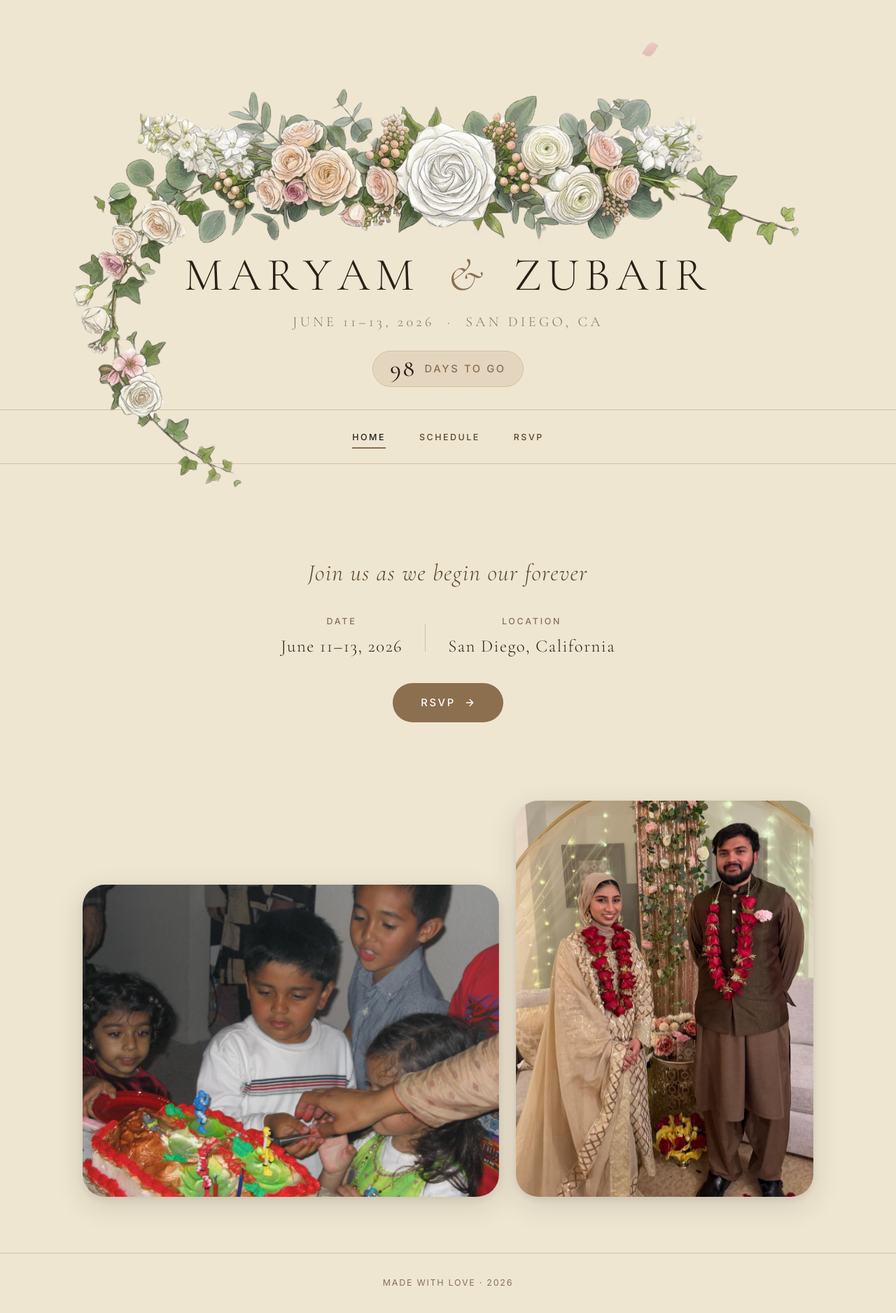
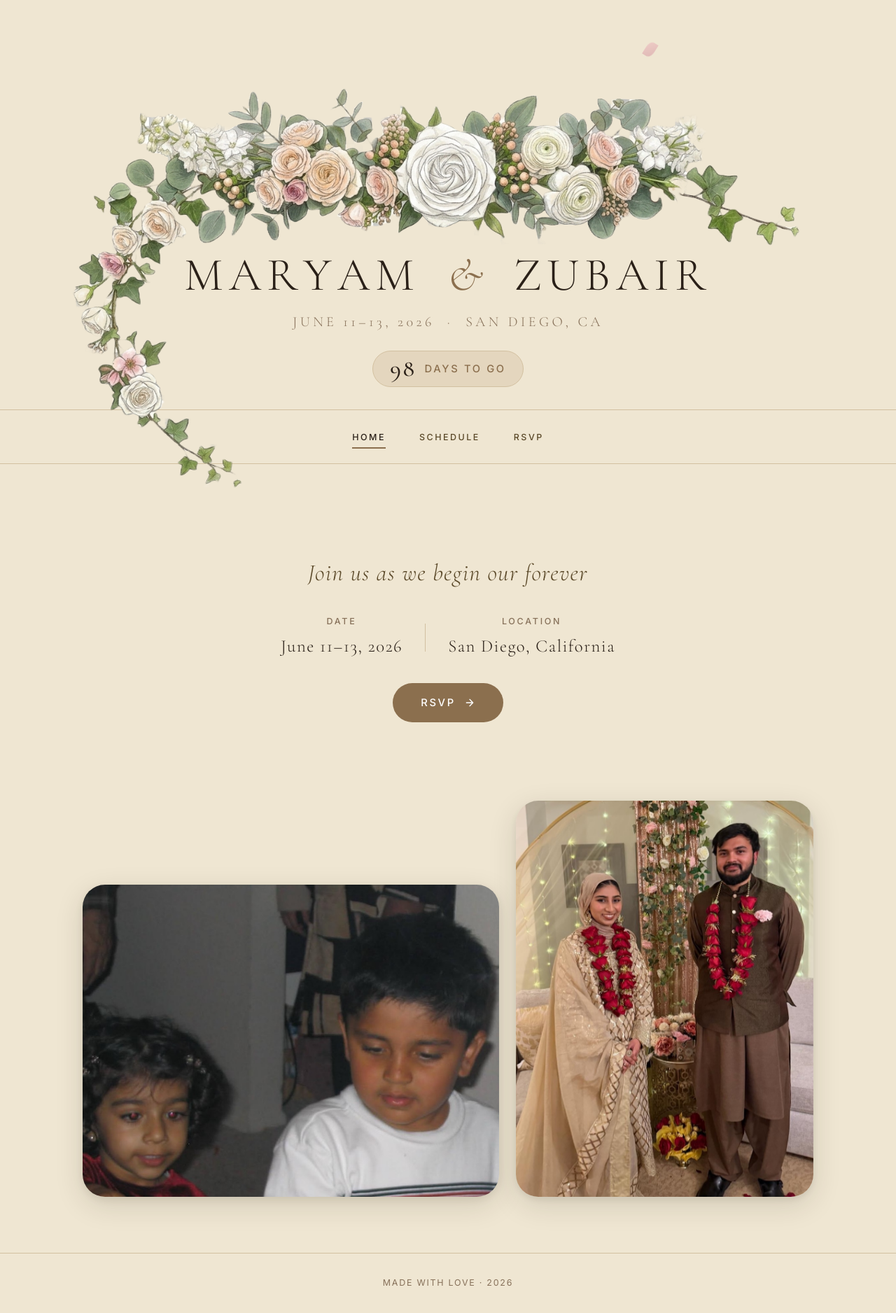
Before and after one commit to ZubairQazi/ZubairQazi.github.io, a Jekyll site: the page maryam/index.html, which Jekyll copies as it is, in a window 1280 px wide. Shown: the whole page at 70% size. Built offline with Jekyll 4.4.1, drawn with Linux system fonts in a browser that asks for light colours; nearby versions of some CDN libraries.

Commit message:
feat(ui): replace landscape with cropped image2.jpg

```diff
--- a/maryam/index.html
+++ b/maryam/index.html
@@ -93,7 +93,7 @@
       <section class="photo-pair container">
         <div class="pair-landscape">
           <img src="assets/photo-small.jpg" alt="Maryam and Zubair"
-            width="1600" height="1200" loading="lazy">
+            width="989" height="772" loading="lazy">
         </div>
         <div class="pair-portrait">
           <img src="assets/photo-main.jpg" alt="Engagement portrait of Maryam and Zubair"
```
Also changed, not shown: maryam/assets/photo-small.jpg.
